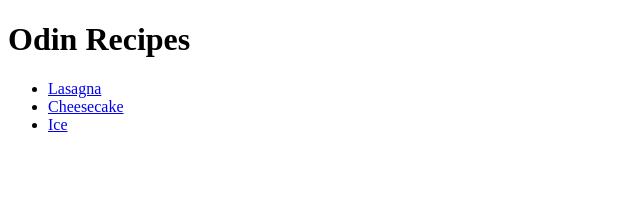
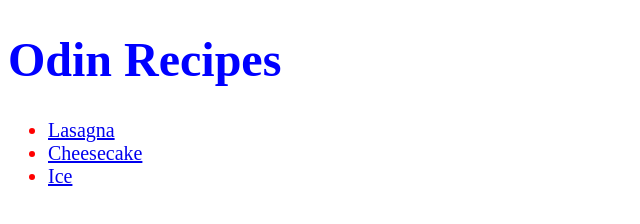
Before and after one commit to andymam/odin-recipes, a plain HTML site: page index.html in a window 1280 px wide. Shown: the whole page, without its empty margins (0-640 px from the left). Drawn offline with Linux system fonts and the light colour scheme.

Commit message:
add a few CSS selectors to each page

```diff
--- a/index.html
+++ b/index.html
@@ -4,13 +4,14 @@
     <meta charset="UTF-8">
     <meta name="viewport" content="width=device-width, initial-scale=1.0">
     <title>Document</title>
+    <link rel="stylesheet" href="styles.css">
 </head>
 <body>
     <h1>Odin Recipes</h1>
     <ul>
-        <li><a href="recipes/lasagna.html">Lasagna</a></li>
-        <li><a href="recipes/cheesecake.html">Cheesecake</a></li>
-        <li><a href="recipes/ice.html">Ice</a></li>
+        <li class="li"><a href="recipes/lasagna.html">Lasagna</a></li>
+        <li class="li"><a href="recipes/cheesecake.html">Cheesecake</a></li>
+        <li class="li"><a href="recipes/ice.html">Ice</a></li>
 
     </ul>
 </body>
--- /dev/null
+++ b/recipes/recipe-styles.css
@@ -0,0 +1,7 @@
+h1 {
+    font-size: 300%;
+}
+
+h2 {
+    background-color:red;
+}
--- /dev/null
+++ b/styles.css
@@ -0,0 +1,10 @@
+.li {
+    font-size: 20px;
+    color: red;
+
+}
+
+h1 {
+    font-size: 300%;
+    color: blue;
+}
```
Also changed, not shown: recipes/cheesecake.html (+1 -0 lines), recipes/ice.html (+1 -0 lines), recipes/lasagna.html (+1 -0 lines).
